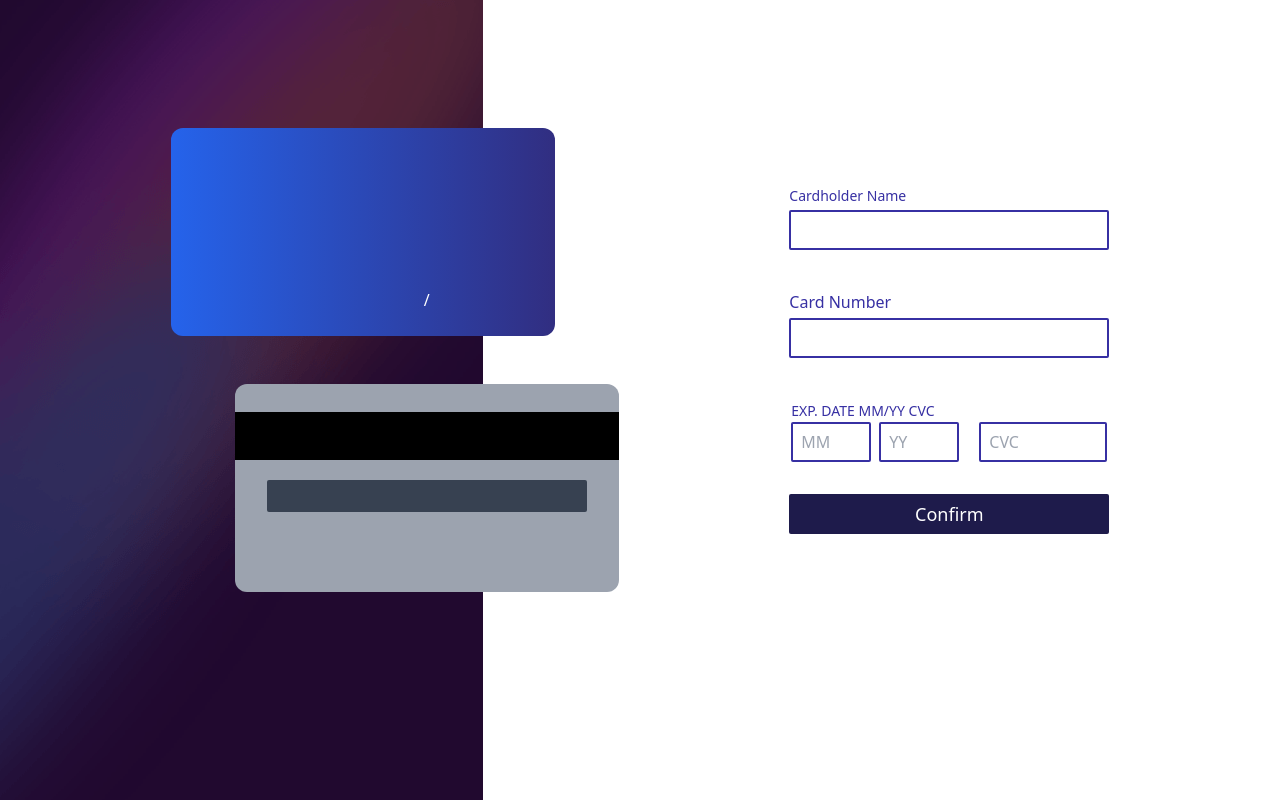
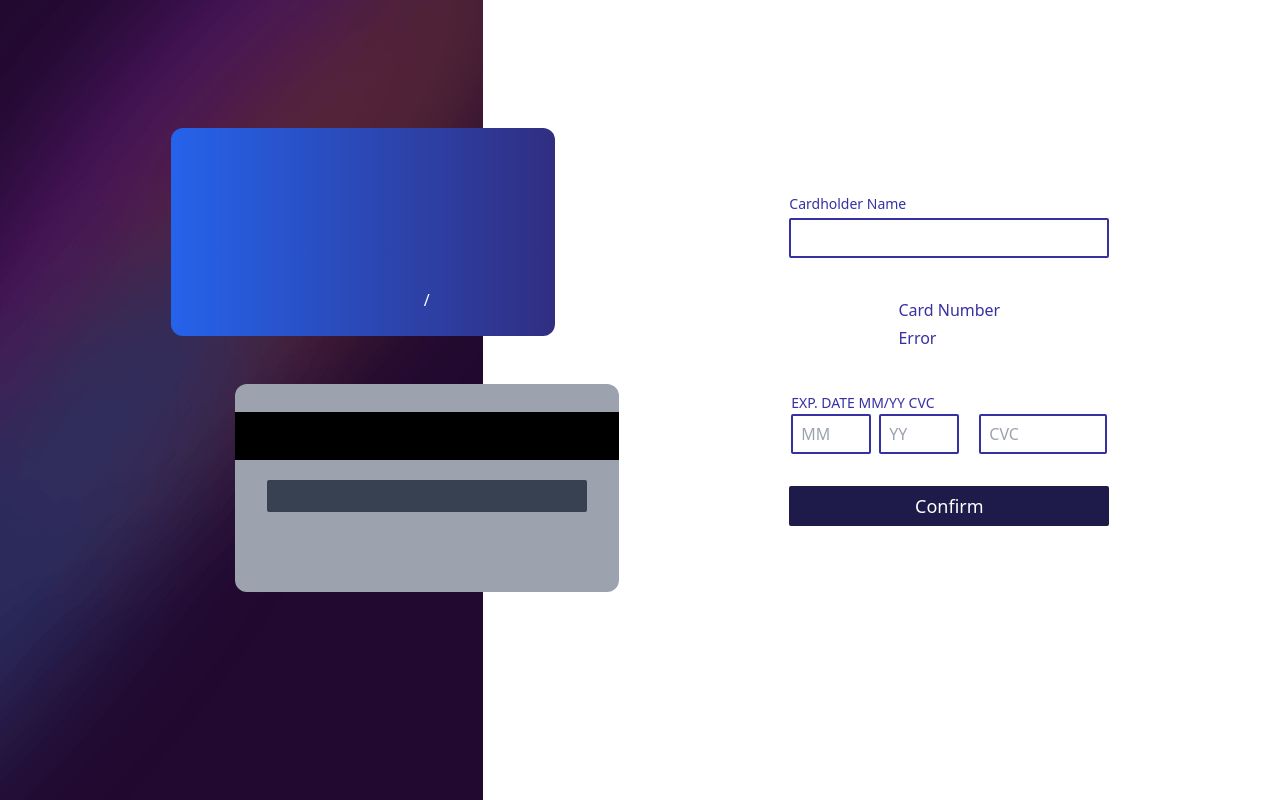
Before and after one commit to MaxOstapets/card-form, a React (Vite) app: page / in a window 1280 px wide. Built offline with nearby package versions, Linux system fonts and the light colour scheme.

Commit message:
started making validation

```diff
--- a/src/Components/Form/index.jsx
+++ b/src/Components/Form/index.jsx
@@ -1,11 +1,14 @@
 import React from "react";
 import { CardContext } from '../../Provider/CardContext'
 import { CardholderContext } from "../../Provider/Cardholder";
+// import { ValidationContext } from "../../Provider/Validation";
 import { useContext } from "react";
 
 const Form = () => {
-  const { cardNumberChanger, cardNumber, month, monthChanger, year, yearChanger, cvc, cvcChanger } = useContext(CardContext)
+  let { cardNumberChanger, cardNumber, month, monthChanger, year, yearChanger, cvc, cvcChanger } = useContext(CardContext)
   const { cardholderName, cardholderNameChanger } = useContext(CardholderContext)
+  // const { validation, validationTest } = useContext(ValidationContext)
+  const validation = /^[a-zA-Z.,\-\s]+$/
 
   return (
     <form className="flex items-center justify-center flex-col gap-8">
@@ -17,7 +20,9 @@ const Form = () => {
 
         <div className="flex items-start flex-col gap-1">
           <label>Card Number</label>
-          <input type="text" value={cardNumber} onChange={cardNumberChanger} className="w-80 h-10 border-indigo-800 border-2 rounded-sm focus:outline-none pl-3"/>
+          {validation.test(cardNumber) ? <span>Error</span> :
+            <input type="text" value={cardNumber} onChange={cardNumberChanger} className="w-80 h-10 border-indigo-800 border-2 rounded-sm focus:outline-none pl-3"/>
+          }
         </div>
 
         <div>
--- /dev/null
+++ b/src/Provider/Validation/index.jsx
@@ -0,0 +1,16 @@
+import { createContext } from "react";
+
+const ValidationContext = createContext()
+
+const ValidationProvider = ({children}) => {
+    const validation = /^[a-zA-Z.,\-\s]+$/
+    const validationTest = (e) => {validation.test(e.target.value)}
+
+    return(
+        <ValidationContext.Provider value={{validation, validationTest}}>
+            {children}
+        </ValidationContext.Provider>
+    )
+}
+
+export {ValidationContext, ValidationProvider}
--- a/src/main.jsx
+++ b/src/main.jsx
@@ -4,13 +4,16 @@ import App from "./App.jsx";
 import "./index.css";
 import { CardProvider } from "./Provider/CardContext/index.jsx";
 import { CardholderProvider } from "./Provider/Cardholder/index.jsx";
+// import { ValidationProvider } from "./Provider/Validation/index.jsx";
 
 ReactDOM.createRoot(document.getElementById("root")).render(
   <React.StrictMode>
-    <CardholderProvider>
-      <CardProvider>
-        <App />
-      </CardProvider>
-    </CardholderProvider>
+    {/* <ValidationProvider> */}
+      <CardholderProvider>
+        <CardProvider>
+          <App />
+        </CardProvider>
+      </CardholderProvider>
+    {/* </ValidationProvider> */}
   </React.StrictMode>
 );
```
